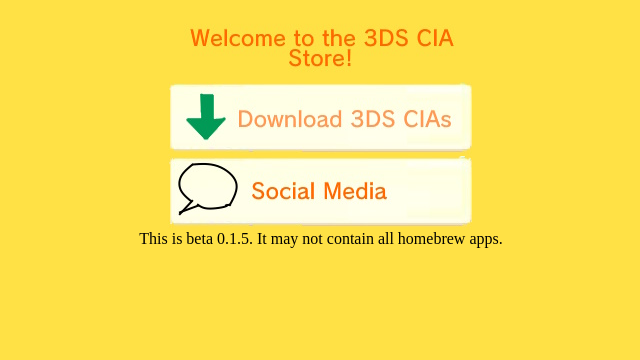
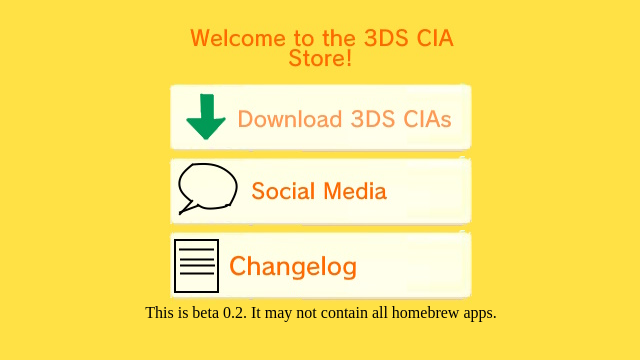
Before and after one commit to Venus5687/cstore, a plain HTML site: page index.html in a window 1280 px wide. Shown: the whole page, without its empty margins (319-959 px from the left). Drawn offline with Linux system fonts and the light colour scheme.

Commit message:
Update index.html

```diff
--- a/index.html
+++ b/index.html
@@ -28,6 +28,10 @@
 <img src='https://github.com/Venus5687/cstore/blob/master/social.jpg?raw=true'alt='Download CIAs' value="PLAY"  onclick="play()" />
 </a>
 <br>
-This is beta 0.1.5. It may not contain all homebrew apps.
+<a href="https://venus5687.github.io/cstore/cng">
+<img src='https://github.com/Venus5687/cstore/blob/master/change.jpg?raw=true'alt='Changelog' value="PLAY"  onclick="play()" />
+</a>
+<br>
+This is beta 0.2. It may not contain all homebrew apps.
 </BODY>
 </HTML>
```
